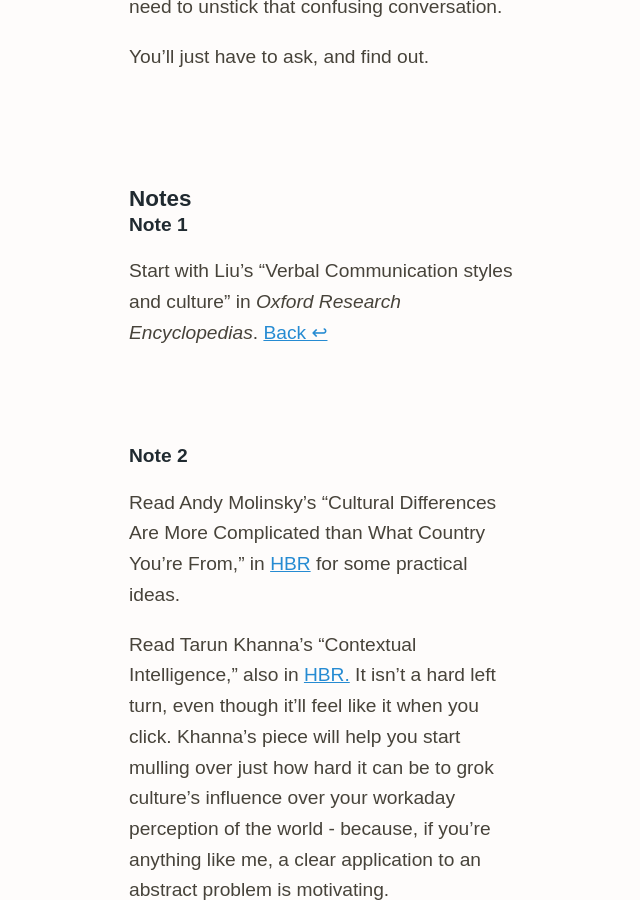
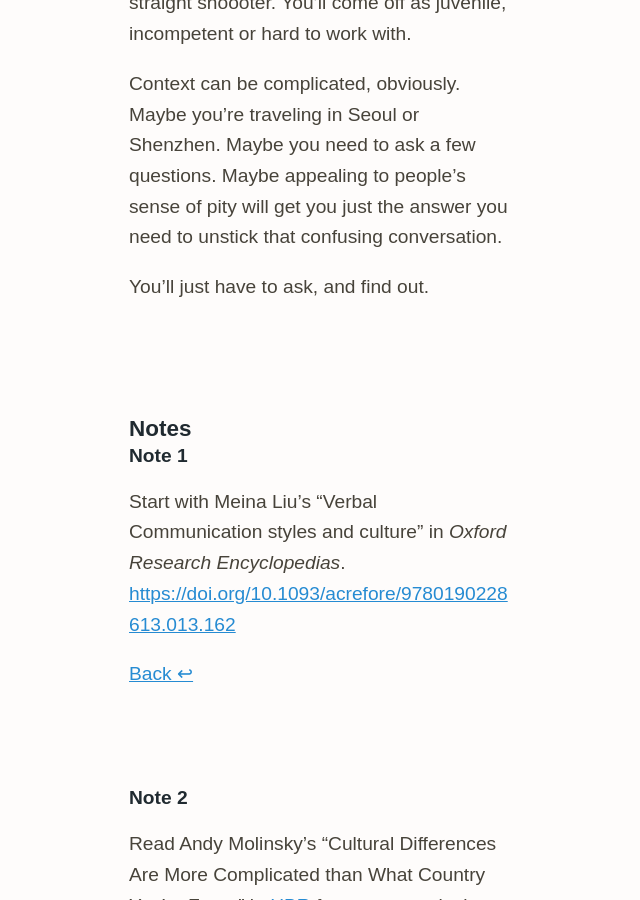
Before and after one commit to zachmccabe/zachmccabe.github.io, a Jekyll site: the page built from ask-across-cultures.md, in a window 1280 px wide and 900 px high, scrolled down 3143 px. Shown: the whole window, without its empty margins (319-959 px from the left). Built offline with Jekyll 4.4.1, drawn with Linux system fonts in a browser that asks for light colours.

Commit message:
Update ask-across-cultures.md

```diff
--- a/ask-across-cultures.md
+++ b/ask-across-cultures.md
@@ -13,7 +13,11 @@
 
 
 
+
+<div class="kaoNAV">
 <p>Because I've added more material to this piece, I decided to split it off from <a href="https://www.zachmccabe.com/just-ask.html">Just ask</a>. – Zach</p>
+</div>
+
 
 
 "Everything you're sure is right can be wrong in another place," observes a character in Barbara Kingsolver's novel, "The Poisonwood Bible."
@@ -64,10 +68,9 @@
 
 #### Note 1
 
-Start with Liu's "Verbal Communication styles and culture" in *Oxford Research Encyclopedias*.
-<!--
+Start with Meina Liu's "Verbal Communication styles and culture" in *Oxford Research Encyclopedias*.
 <https://doi.org/10.1093/acrefore/9780190228613.013.162>
--->
+
 <a href="#ref-1" alt="back">Back ↩</a>
 
 
```
